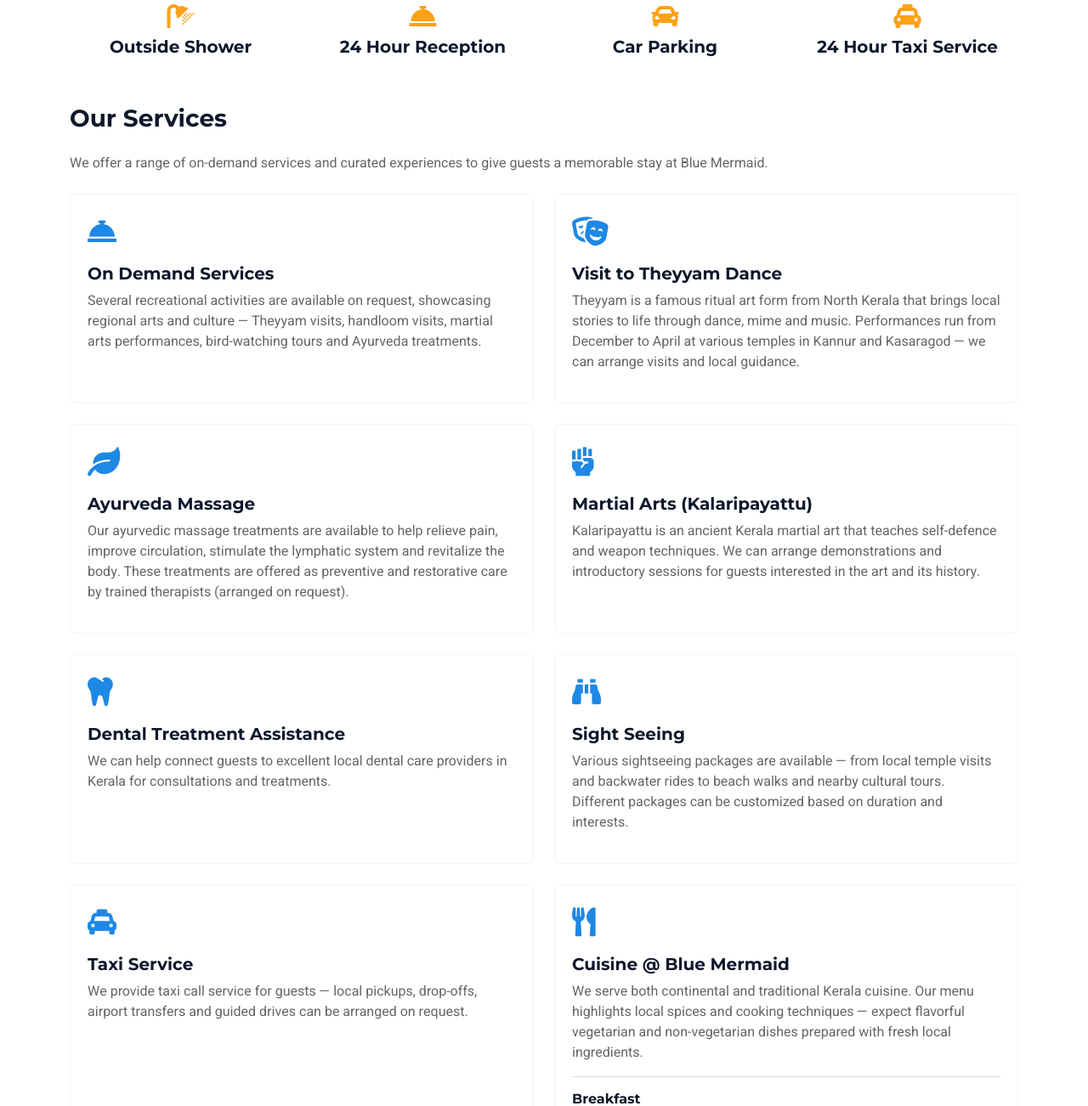
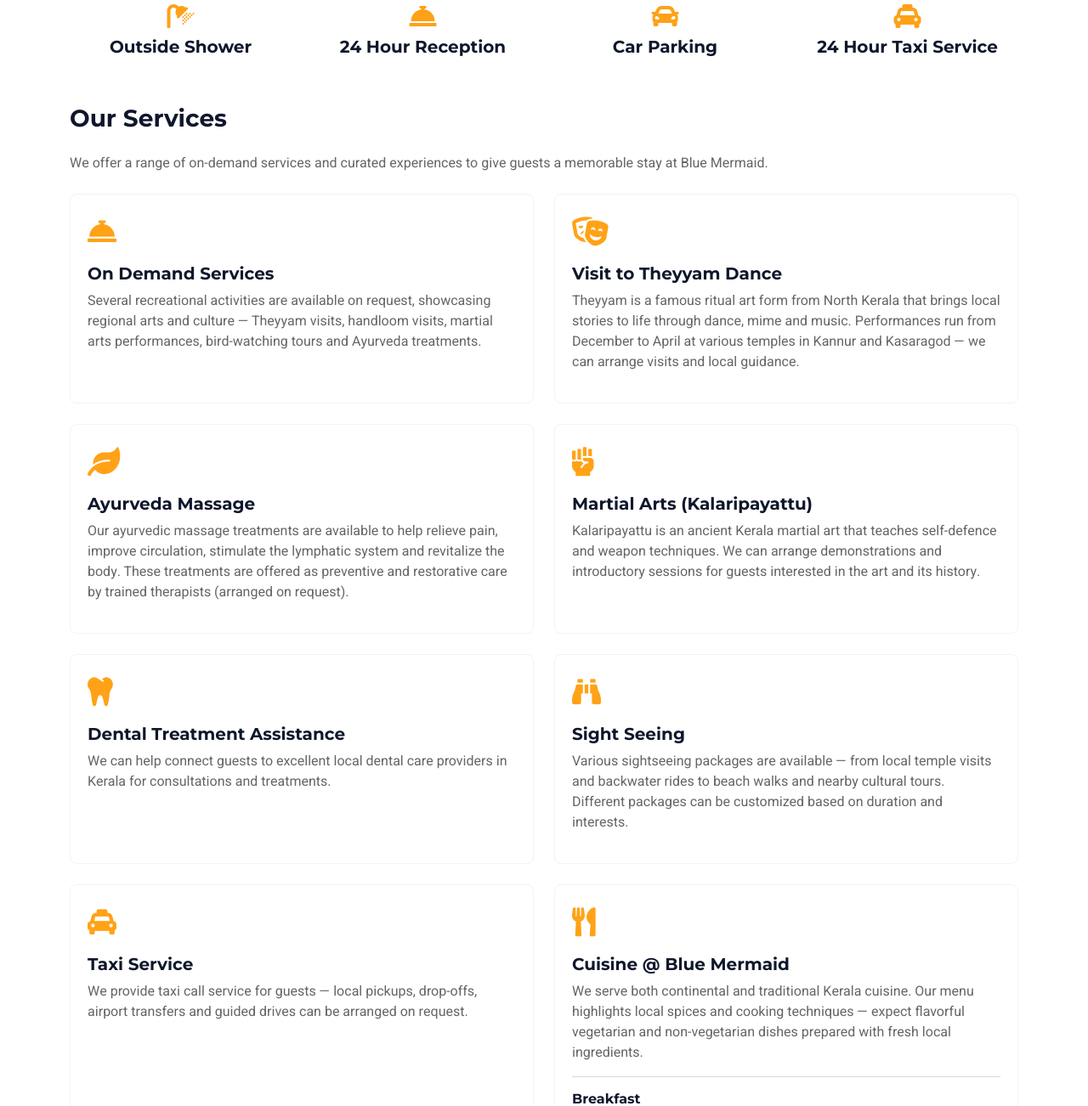
Before and after one commit to auxxweb/Bluemermaid-homestay, a plain HTML site: page about.html in a window 1280 px wide. Shown: the part 1217-2519 px from the top of the page at 85% size. Drawn offline with nearby package versions, Linux system fonts and the light colour scheme.

Commit message:
icon color changed

```diff
--- a/about.html
+++ b/about.html
@@ -228,7 +228,7 @@
                             <!-- On Demand Services -->
                             <div class="col-md-6">
                                 <div class="service-card">
-                                    <div class="service-icon"><i class="fa fa-concierge-bell"></i></div>
+                                    <div class="service-icon"><i class="fa fa-concierge-bell" style="color:#ffa217;"></i></div>
                                     <h5>On Demand Services</h5>
                                     <p>Several recreational activities are available on request, showcasing regional arts and culture — Theyyam visits, handloom visits, martial arts performances, bird-watching tours and Ayurveda treatments.</p>
                                 </div>
@@ -237,7 +237,7 @@
                             <!-- Theyyam -->
                             <div class="col-md-6">
                                 <div class="service-card">
-                                    <div class="service-icon"><i class="fa fa-theater-masks"></i></div>
+                                    <div class="service-icon"><i class="fa fa-theater-masks" style="color:#ffa217;"></i></div>
                                     <h5>Visit to Theyyam Dance</h5>
                                     <p>Theyyam is a famous ritual art form from North Kerala that brings local stories to life through dance, mime and music. Performances run from December to April at various temples in Kannur and Kasaragod — we can arrange visits and local guidance.</p>
                                 </div>
@@ -246,7 +246,7 @@
                             <!-- Ayurveda Massage -->
                             <div class="col-md-6">
                                 <div class="service-card">
-                                    <div class="service-icon"><i class="fa fa-leaf"></i></div>
+                                    <div class="service-icon"><i class="fa fa-leaf" style="color:#ffa217;"></i></div>
                                     <h5>Ayurveda Massage</h5>
                                     <p>Our ayurvedic massage treatments are available to help relieve pain, improve circulation, stimulate the lymphatic system and revitalize the body. These treatments are offered as preventive and restorative care by trained therapists (arranged on request).</p>
                                 </div>
@@ -255,7 +255,7 @@
                             <!-- Martial Arts -->
                             <div class="col-md-6">
                                 <div class="service-card">
-                                    <div class="service-icon"><i class="fa fa-fist-raised"></i></div>
+                                    <div class="service-icon"><i class="fa fa-fist-raised" style="color:#ffa217;"></i></div>
                                     <h5>Martial Arts (Kalaripayattu)</h5>
                                     <p>Kalaripayattu is an ancient Kerala martial art that teaches self-defence and weapon techniques. We can arrange demonstrations and introductory sessions for guests interested in the art and its history.</p>
                                 </div>
@@ -264,7 +264,7 @@
                             <!-- Dental Treatment -->
                             <div class="col-md-6">
                                 <div class="service-card">
-                                    <div class="service-icon"><i class="fa fa-tooth"></i></div>
+                                    <div class="service-icon"><i class="fa fa-tooth" style="color:#ffa217;"></i></div>
                                     <h5>Dental Treatment Assistance</h5>
                                     <p>We can help connect guests to excellent local dental care providers in Kerala for consultations and treatments.</p>
                                 </div>
@@ -273,7 +273,7 @@
                             <!-- Sight Seeing -->
                             <div class="col-md-6">
                                 <div class="service-card">
-                                    <div class="service-icon"><i class="fa fa-binoculars"></i></div>
+                                    <div class="service-icon"><i class="fa fa-binoculars" style="color:#ffa217;"></i></div>
                                     <h5>Sight Seeing</h5>
                                     <p>Various sightseeing packages are available — from local temple visits and backwater rides to beach walks and nearby cultural tours. Different packages can be customized based on duration and interests.</p>
                                 </div>
@@ -282,7 +282,7 @@
                             <!-- Taxi Service -->
                             <div class="col-md-6">
                                 <div class="service-card">
-                                    <div class="service-icon"><i class="fa fa-taxi"></i></div>
+                                    <div class="service-icon"><i class="fa fa-taxi" style="color:#ffa217;"></i></div>
                                     <h5>Taxi Service</h5>
                                     <p>We provide taxi call service for guests — local pickups, drop-offs, airport transfers and guided drives can be arranged on request.</p>
                                 </div>
@@ -291,7 +291,7 @@
                             <!-- Cuisine -->
                             <div class="col-md-6">
                                 <div class="service-card">
-                                    <div class="service-icon"><i class="fa fa-utensils"></i></div>
+                                    <div class="service-icon"><i class="fa fa-utensils" style="color:#ffa217;"></i></div>
                                     <h5>Cuisine @ Blue Mermaid</h5>
                                     <p>We serve both continental and traditional Kerala cuisine. Our menu highlights local spices and cooking techniques — expect flavorful vegetarian and non-vegetarian dishes prepared with fresh local ingredients.</p>
                                     <hr/>
```
